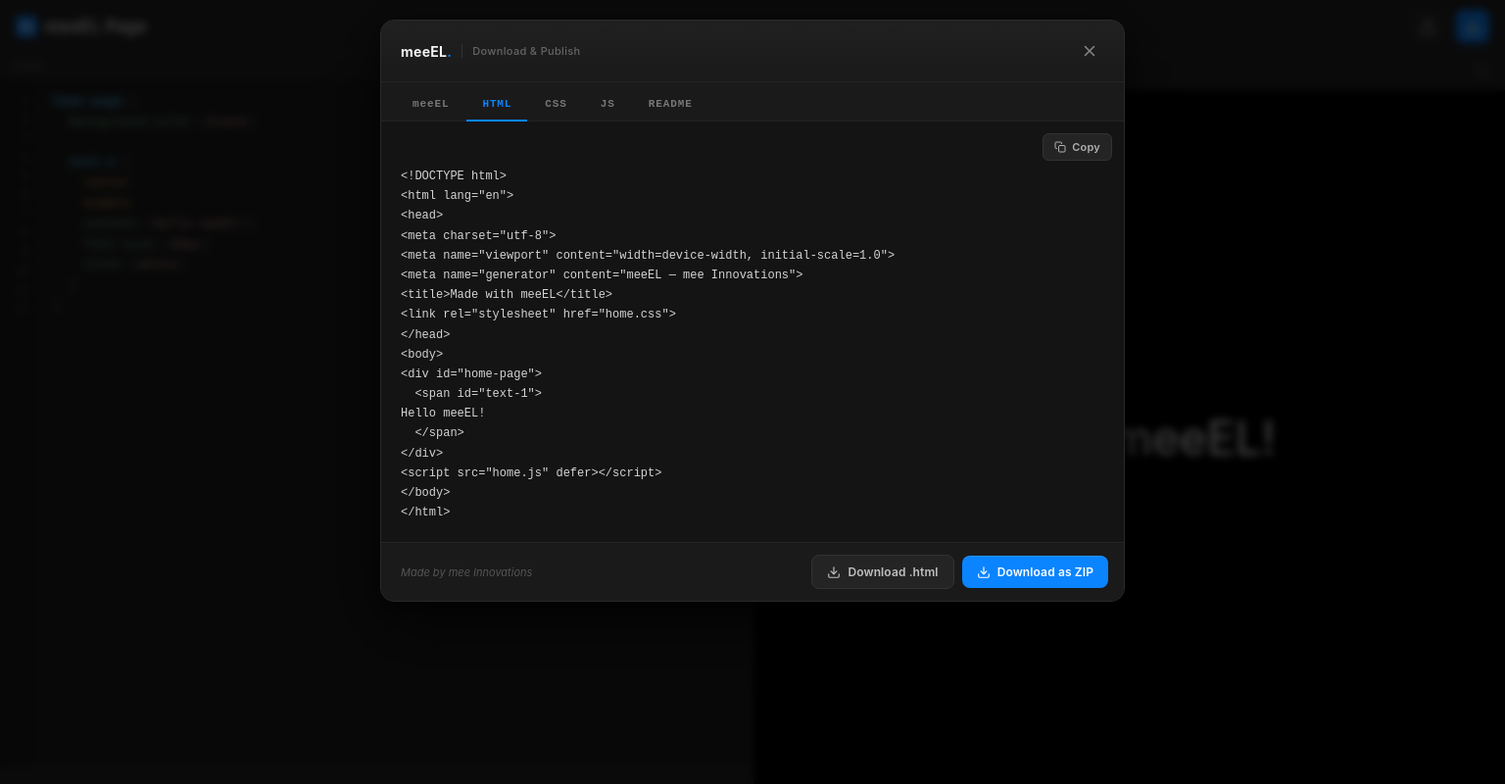
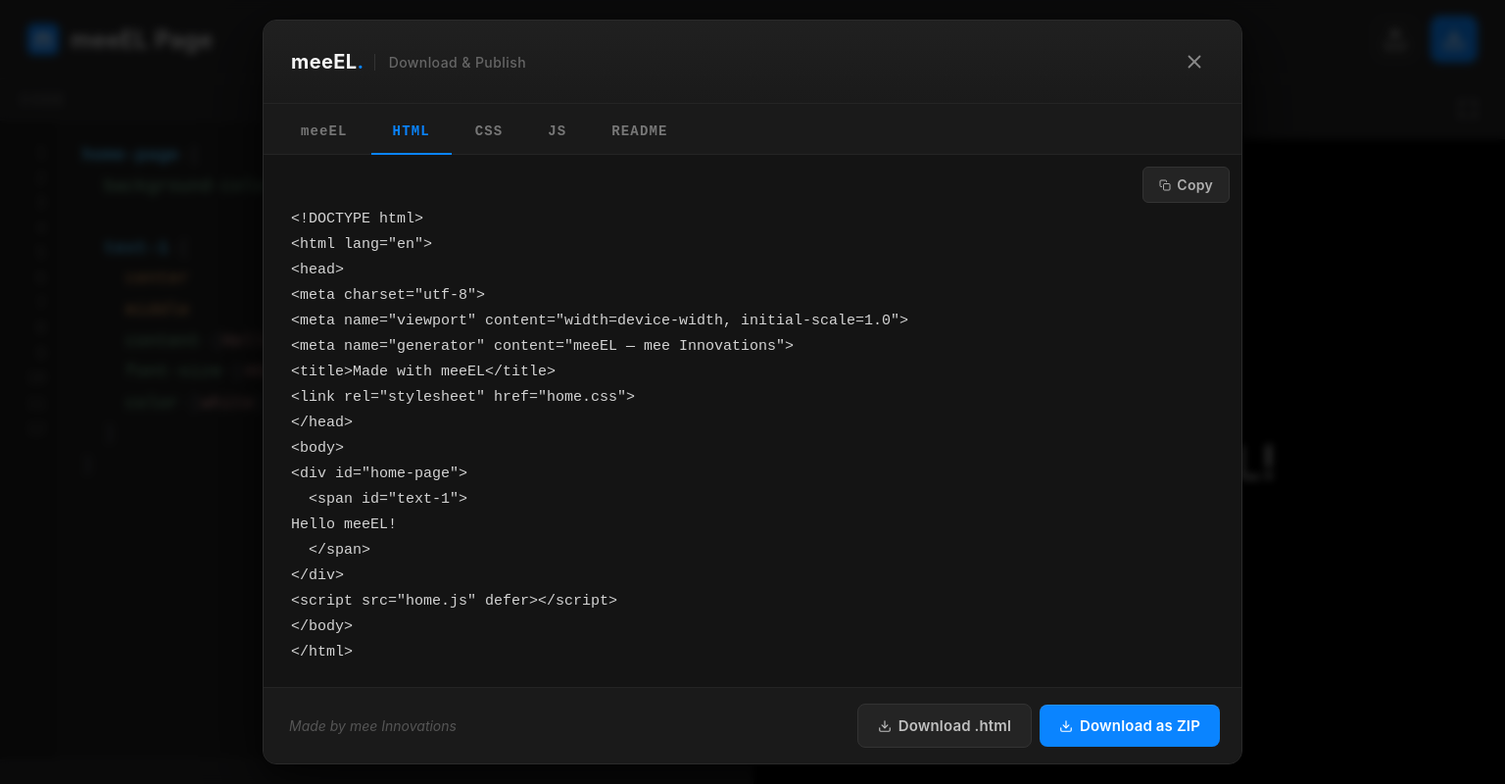
Before and after one commit to meeEL-Code/meeel-engine, a website built with Vite: page index.html in a window 1536 px wide. Both pictures are taken after a click on the button 1503 px from the left and 27 px from the top of the page. Shown: the whole page at 98% size. Built offline with nearby package versions, Linux system fonts and the light colour scheme.

Commit message:
feat: responsive UI for TV and large screens (1400px+)

```diff
--- a/src/ui/style.css
+++ b/src/ui/style.css
@@ -776,3 +776,173 @@
 .btn-install[hidden] {
   display: none;
 }
+
+/* ============================================================
+   TV / Large Screen (1400px+)
+   ============================================================ */
+
+@media (min-width: 1400px) {
+  body {
+    font-size: 18px;
+  }
+
+  .topbar {
+    padding: 16px 28px;
+  }
+
+  .logo {
+    font-size: 24px;
+    gap: 12px;
+  }
+  .logo-icon {
+    width: 32px !important;
+    height: 32px !important;
+  }
+
+  .save-indicator {
+    font-size: 14px;
+  }
+
+  .btn-publish,
+  .btn-import {
+    width: 48px;
+    height: 48px;
+    border-radius: 10px;
+  }
+
+  .btn-publish svg,
+  .btn-import svg {
+    width: 24px;
+    height: 24px;
+  }
+
+  .btn-install {
+    padding: 10px 18px;
+    font-size: 15px;
+    border-radius: 10px;
+  }
+  .btn-install svg {
+    width: 20px;
+    height: 20px;
+  }
+
+  .pane-header {
+    font-size: 14px;
+    padding: 12px 20px;
+    letter-spacing: 1.8px;
+  }
+
+  .gutter {
+    width: 60px;
+    padding: 20px 12px 20px 8px;
+    font-size: 16px;
+  }
+
+  .editor-highlight,
+  #editor {
+    padding: 20px 24px;
+    font-size: 18px;
+    line-height: 1.7;
+  }
+
+  .sugg-item {
+    font-size: 15px;
+    padding: 10px 14px;
+    border-radius: 8px;
+  }
+  .sugg-item .sugg-cat {
+    font-size: 11px;
+    padding: 3px 7px;
+  }
+  .suggestion-bar {
+    padding: 12px 18px;
+    gap: 10px;
+  }
+
+  .page-selector {
+    font-size: 14px;
+    padding: 6px 12px;
+  }
+
+  .btn-icon {
+    width: 36px;
+    height: 36px;
+  }
+  .btn-icon svg {
+    width: 20px;
+    height: 20px;
+  }
+
+  /* Modal */
+  .modal {
+    max-width: 1000px;
+  }
+  .modal-header {
+    padding: 22px 28px;
+  }
+  .modal-brand {
+    font-size: 20px;
+  }
+  .modal-subtitle {
+    font-size: 14px;
+    padding-left: 14px;
+  }
+  .modal-tab {
+    padding: 14px 22px;
+    font-size: 14px;
+  }
+  #modal-code {
+    font-size: 15px;
+    padding: 52px 28px 24px 28px;
+  }
+  .copy-btn {
+    padding: 9px 16px;
+    font-size: 14px;
+  }
+  .modal-close {
+    width: 40px;
+    height: 40px;
+  }
+  .modal-close svg {
+    width: 22px;
+    height: 22px;
+  }
+  .modal-footer {
+    padding: 16px 22px;
+  }
+  .btn-secondary,
+  .btn-primary {
+    padding: 12px 20px;
+    font-size: 15px;
+  }
+  .modal-footer-hint {
+    font-size: 14px;
+  }
+
+  /* Errors */
+  .err-card {
+    padding: 20px 24px;
+  }
+  .line-chip {
+    font-size: 14px;
+    padding: 5px 12px;
+  }
+  .type-badge {
+    font-size: 12px;
+    padding: 5px 10px;
+  }
+  .err-msg {
+    font-size: 16px;
+  }
+  .err-msg code {
+    font-size: 15px;
+  }
+  .suggestion {
+    padding: 12px 16px;
+    font-size: 15px;
+  }
+  .fix-btn {
+    padding: 8px 16px;
+    font-size: 14px;
+  }
+}
```
